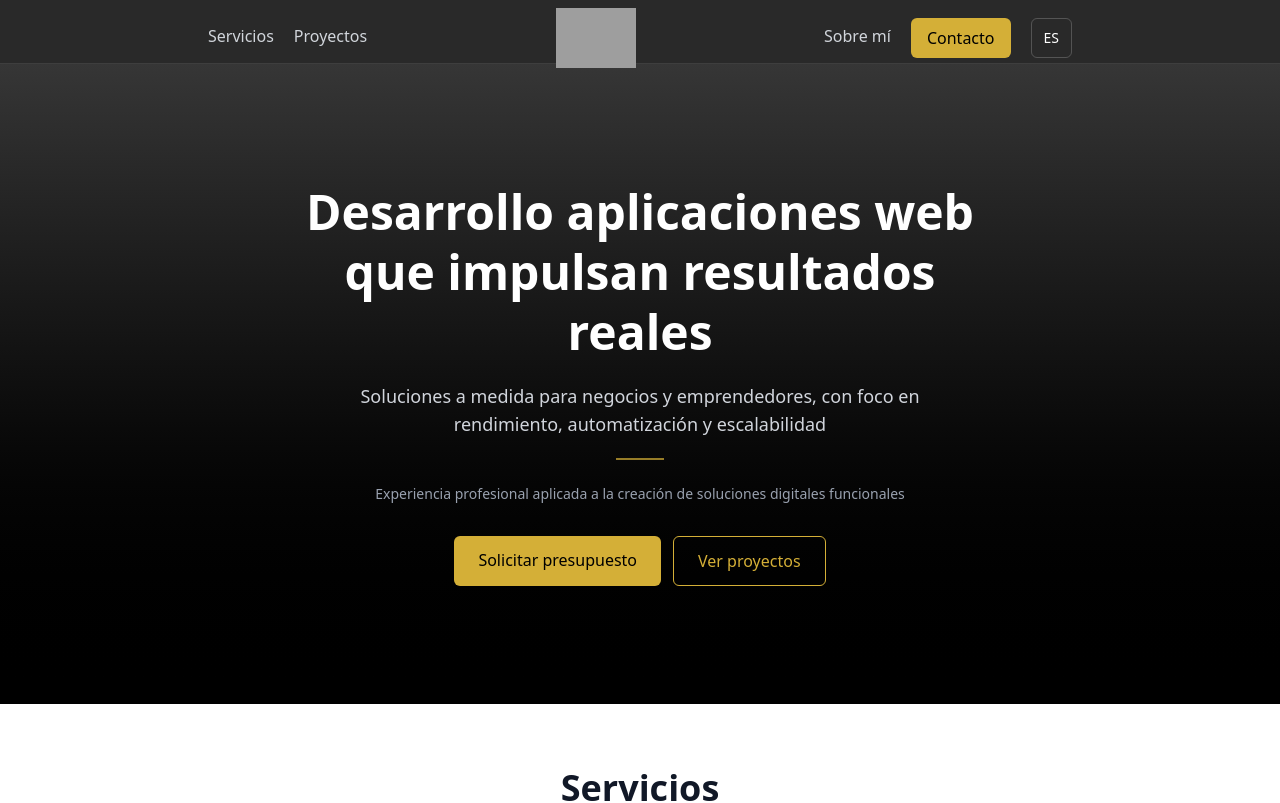
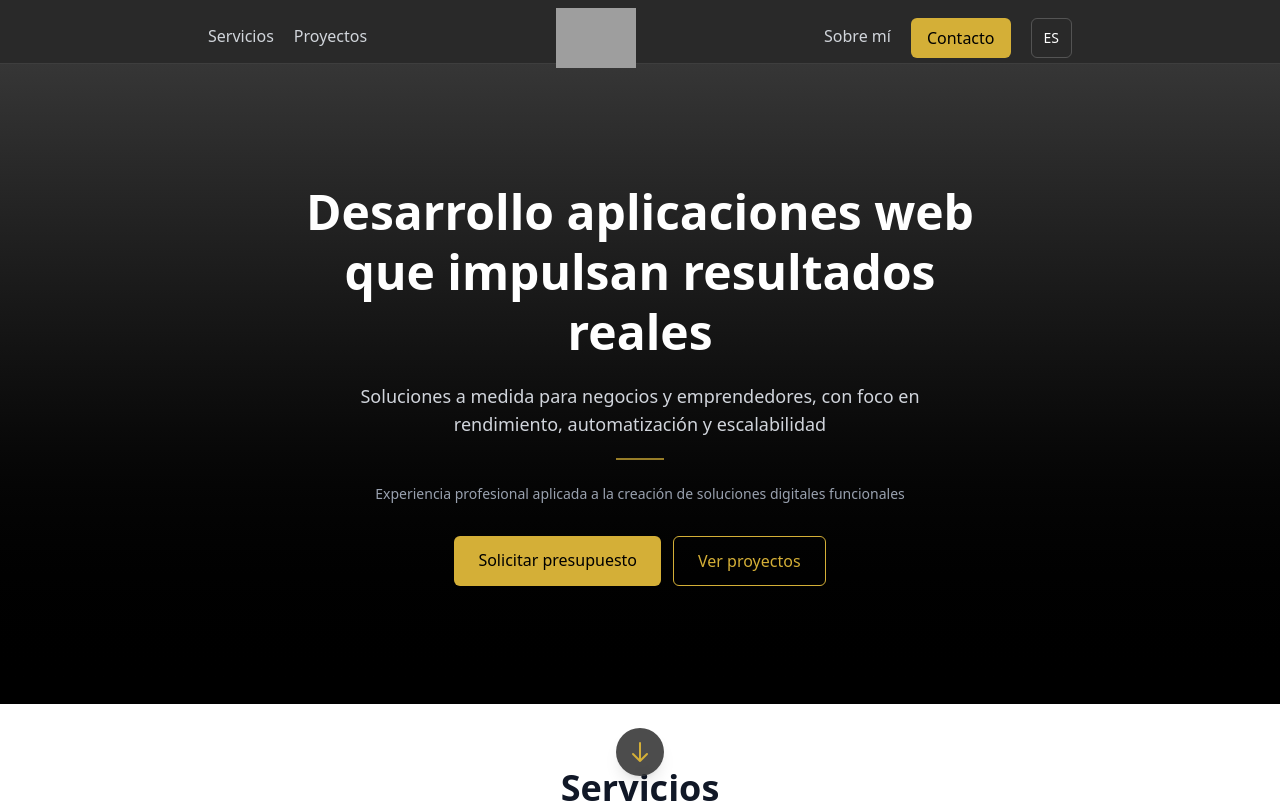
Before and after one commit to nexensysdev/nexen-landing, a Next.js app: page / in a window 1280 px wide. Shown: the top 803 px of the page. Built offline with nearby package versions, Linux system fonts and the light colour scheme; grey boxes are pictures that could not be loaded.

Commit message:
feat: add scroll indicator to proyect

```diff
--- a/src/app/layout.tsx
+++ b/src/app/layout.tsx
@@ -2,6 +2,7 @@ import type { Metadata } from "next";
 import { Geist, Geist_Mono } from "next/font/google";
 import "./globals.css";
 import { Analytics } from "@vercel/analytics/next";
+import ScrollIndicator from "@/components/ScrollIndicator";
 
 const geistSans = Geist({
   variable: "--font-geist-sans",
@@ -89,6 +90,7 @@ export default function RootLayout({
     >
       <body className="min-h-full flex flex-col">
         {children}
+        <ScrollIndicator />
         <Analytics />
       </body>
     </html>
--- /dev/null
+++ b/src/components/ScrollIndicator.tsx
@@ -0,0 +1,83 @@
+"use client";
+
+import { usePathname } from "next/navigation";
+import { useEffect, useRef, useState } from "react";
+
+export default function ScrollIndicator() {
+  const pathname = usePathname();
+  const [showIndicator, setShowIndicator] = useState(false);
+  const isScrollingRef = useRef(false);
+  const scrollTimeoutRef = useRef<ReturnType<typeof setTimeout> | null>(null);
+
+  useEffect(() => {
+    const hasContentBelow = () => {
+      const docHeight = document.documentElement.scrollHeight;
+      const winHeight = window.innerHeight;
+      const scrollBottom = window.scrollY + winHeight;
+
+      return docHeight - scrollBottom > 8;
+    };
+
+    const updateIndicator = (scrolling: boolean) => {
+      setShowIndicator(!scrolling && hasContentBelow());
+    };
+
+    const handleScroll = () => {
+      isScrollingRef.current = true;
+      updateIndicator(true);
+
+      if (scrollTimeoutRef.current) {
+        clearTimeout(scrollTimeoutRef.current);
+      }
+
+      scrollTimeoutRef.current = setTimeout(() => {
+        isScrollingRef.current = false;
+        updateIndicator(false);
+      }, 150);
+    };
+
+    const handleResize = () => updateIndicator(isScrollingRef.current);
+    const resizeObserver = new ResizeObserver(() =>
+      updateIndicator(isScrollingRef.current),
+    );
+
+    window.addEventListener("scroll", handleScroll);
+    window.addEventListener("resize", handleResize);
+    resizeObserver.observe(document.body);
+
+    // Check initial state
+    updateIndicator(false);
+
+    return () => {
+      window.removeEventListener("scroll", handleScroll);
+      window.removeEventListener("resize", handleResize);
+      resizeObserver.disconnect();
+      if (scrollTimeoutRef.current) {
+        clearTimeout(scrollTimeoutRef.current);
+      }
+    };
+  }, [pathname]);
+
+  if (!showIndicator) return null;
+
+  return (
+    <div
+      aria-hidden="true"
+      className="pointer-events-none fixed bottom-6 left-1/2 z-40 -translate-x-1/2 animate-bounce rounded-full bg-black/70 p-3 shadow-lg backdrop-blur"
+    >
+      <svg
+        className="w-6 h-6 text-[#D4AF37]"
+        fill="none"
+        stroke="currentColor"
+        viewBox="0 0 24 24"
+      >
+        <path
+          strokeLinecap="round"
+          strokeLinejoin="round"
+          strokeWidth={2}
+          d="M19 14l-7 7m0 0l-7-7m7 7V3"
+        />
+      </svg>
+    </div>
+  );
+}
```
Also changed, not shown: 1 other file (tests, documents, lock files or other folders).
